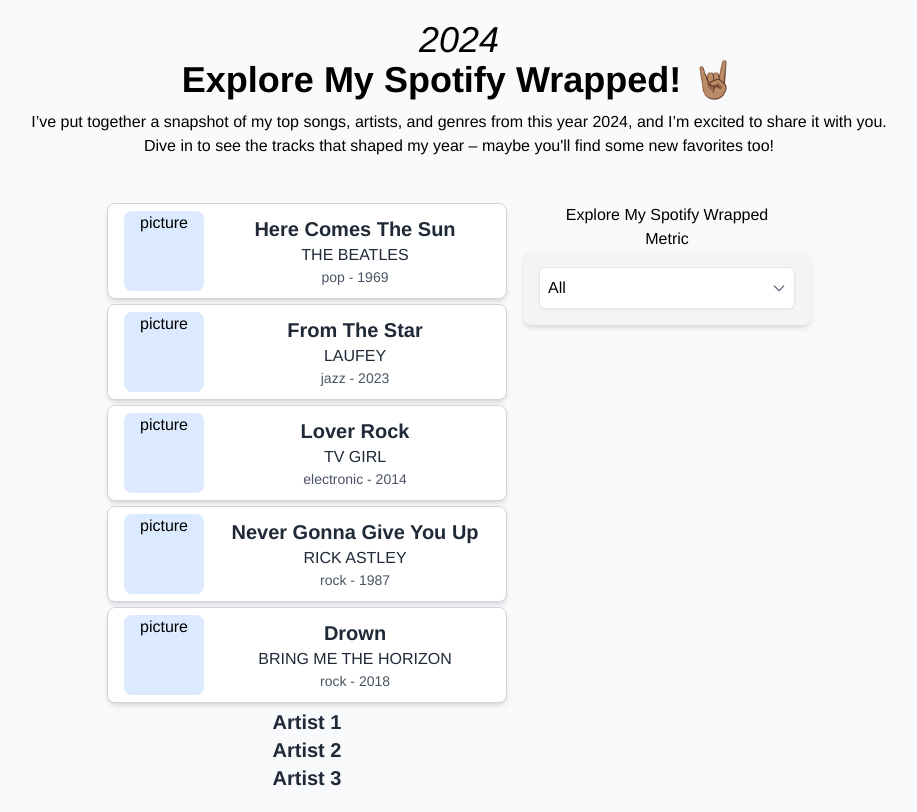
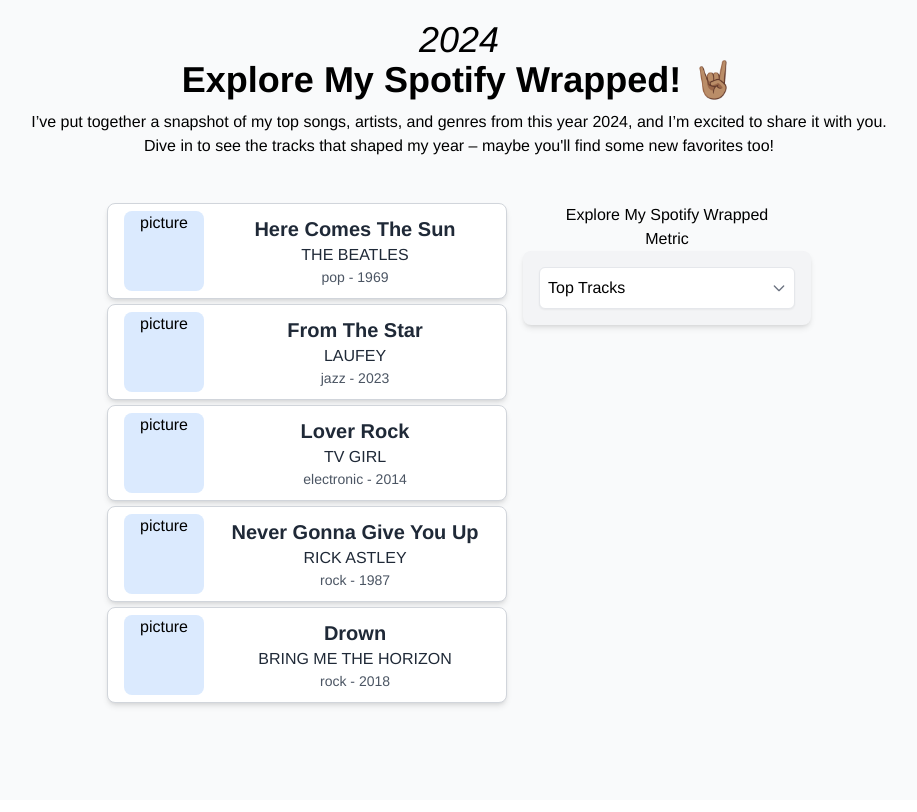
Before and after one commit to VahnisHappy/Explore-Spotify-Wrapped, a React (Create React App) app: page / in a window 1280 px wide. Shown: the whole page, without its empty margins (181-1098 px from the left). Built offline with nearby package versions, Linux system fonts and the light colour scheme.

Commit message:
Edit control from select by genres to select by top tracks, top artists, and top genres

```diff
--- a/src/components/Control.tsx
+++ b/src/components/Control.tsx
@@ -1,32 +1,23 @@
 import { useContext, ChangeEvent, useState } from "react"
 import { MixtapeContext } from './MixtapeContext'
 
-export default function Control ({}) {
-    const context = useContext(MixtapeContext)
+interface ControlProps {
+    selectedOption: string;
+    handleChange: (e: React.ChangeEvent<HTMLSelectElement>) => void;
+}
 
-    if (!context) throw new Error("Controls must be used within a MixtapeProvider")
-
-    const { genre, sortOrder, setGenre, setSortOrder } = context
-
-    const handleChange = (e: ChangeEvent<HTMLSelectElement>) => {
-        setGenre(e.target.value);
-    }
-
-    const [viewMode, setViewMode] = useState<"songs" | "artists" | "genres">("songs")
-
+export default function Control ({selectedOption, handleChange}: ControlProps) {
     return (
-        <div className="flex justify-between items-center p-4 bg-gray-100 rounded-lg shadow-md mb-6">
+        <div className="flex justify-between p-4 bg-gray-100 rounded-lg shadow-md mb-6">
             <div className="relative inline-block w-64">
                 <select
                     onChange={handleChange}
-                    value={genre}
+                    value={selectedOption}
                     className="bg-white p-2 border rounded-md shadow-sm w-full appearance-none focus:outline-none focus:ring-2 focus:ring-indigo-500"
                 >
-                    <option value="all">All</option>
-                    <option value="hip hop">Hip Hop</option>
-                    <option value="jazz">Jazz</option>
-                    <option value="rock">Rock</option>
-                    <option value="pop">Pop</option>
+                    <option value="tracks">Top Tracks</option>
+                    <option value="artists">Top Artists</option>
+                    <option value="genres">Top Genres</option>
                 </select>
                 <div className="absolute inset-y-0 right-0 flex items-center px-2 text-gray-500 pointer-events-none">
                     <svg
--- a/src/components/MixtapeApp.tsx
+++ b/src/components/MixtapeApp.tsx
@@ -6,6 +6,7 @@
 import Header from "./Header"
 import { ArtistProps } from "./Artist"
 import ArtistList from "./ArtistList"
+import { useState } from "react"
 
 const songs: SongProps[] = [
     {
@@ -47,6 +48,9 @@
 ]
 
 export default function MixtapeApp () {
+    const [selectedOption, setSelectedOption] = useState<string>('tracks')
+    const handleControlChange = (e: React.ChangeEvent<HTMLSelectElement>) => {setSelectedOption(e.target.value)}
+
     return(
         <ArtistContextProvider artists={artists}>
             <MixtapeContextProvider songs={songs}>
@@ -54,13 +58,13 @@
                 <Header />
                 <div className="flex flex-row gap-x-4 mt-[45px]">
                     <div className="flex-1">
-                    <SongList />
-                    <ArtistList/>
+                    {selectedOption === 'tracks' && <SongList />}
+                    {selectedOption === 'artists' && <ArtistList />}
                     </div>
                     <div className="flex-shrink-0">
-                        <p>Explore My Spotify Wrapped</p>
-                        <p>Metric</p>
-                        <Control />
+                    <p>Explore My Spotify Wrapped</p>
+                    <p>Metric</p>
+                    <Control selectedOption={selectedOption} handleChange={handleControlChange} />
                     </div>
                 </div>
                 </div>
```
